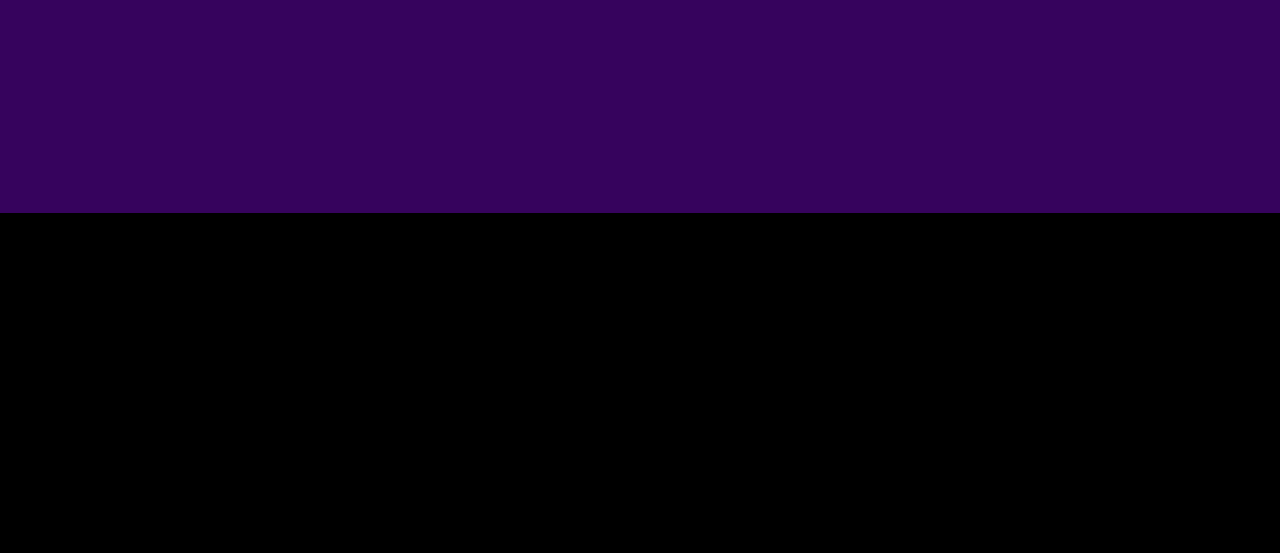
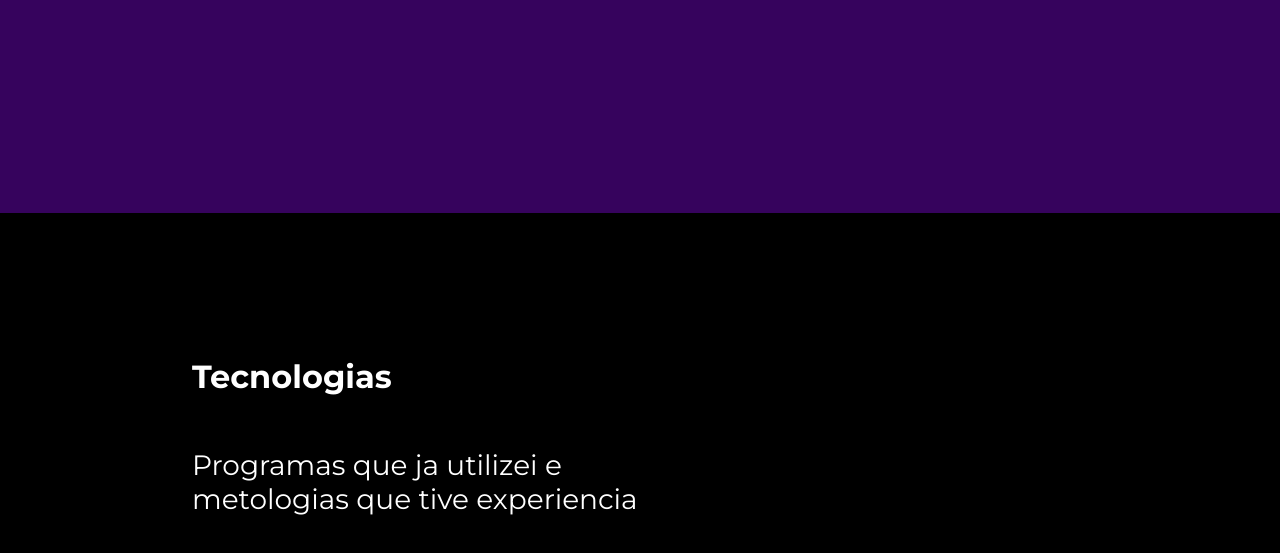
Before and after one commit to Jhenyfer11/PortifolioAtualizado, a plain HTML site: page index.html in a window 1280 px wide. Shown: the part 587-1140 px from the top of the page. Before the commit the page ends 865 px from the top, so only its background shows below. Drawn offline with Linux system fonts and the light colour scheme.

Commit message:
atualização de hoje

```diff
--- a/index.html
+++ b/index.html
@@ -30,5 +30,20 @@
         </div>
 
 
+    <div class="fundo">
+        <section id="sobre" href="tecnologias">
+
+            <h2>Tecnologias</h2>
+            <p>Programas que ja utilizei
+                e metologias que tive experiencia</p>
+
+        </section>
+
+
+
+
+
+    </div>
+
 </body>
 </html>
--- a/style.css
+++ b/style.css
@@ -32,6 +32,7 @@ body {
     margin: 0 auto;
 }
 
+
 .banner {
     /* vh é a porcentagem da ALTURA da tela*/
     /* vw é a porcentagem da LARGURA da tela*/
@@ -45,7 +46,6 @@ body {
     background-color: #7007c17b;
 }
 
-
 header {
     height: 165px;
 }
@@ -55,9 +55,7 @@ header button {
 }
 
 header img {
-    width: 100px;
-
-
+    width: 100px
 }
 
 header .container-grid {
@@ -108,6 +106,7 @@ header .container-grid {
     font-size: 32px;
     line-height: 1.5;
 }
+
 .conteudo-banner img {
     width: 150px;
     margin-right: 5%;
@@ -150,3 +149,42 @@ header .container-grid {
         border-color: var(--laranja-gamifica);
     }
 }
+
+
+
+#sobre {
+    height: 450px;
+    padding: 70px 15%;
+    margin-bottom: 25px;
+
+    display: flex;
+    flex-direction: column;
+
+    text-align: left;
+}
+
+
+#sobre h2 {
+    width: 400px;
+    height: 100px;
+
+
+    font-size: 32px;
+    font-family: "Montserrat";
+
+    text-align: left;
+
+    line-height: 1.8;
+    font-weight: bold;
+    color: white;
+}
+
+#sobre p {
+    color: white;
+    width: 460px;
+
+    font-size: 28px;
+    text-align: left;
+
+    font-family: "Montserrat";
+}
```
